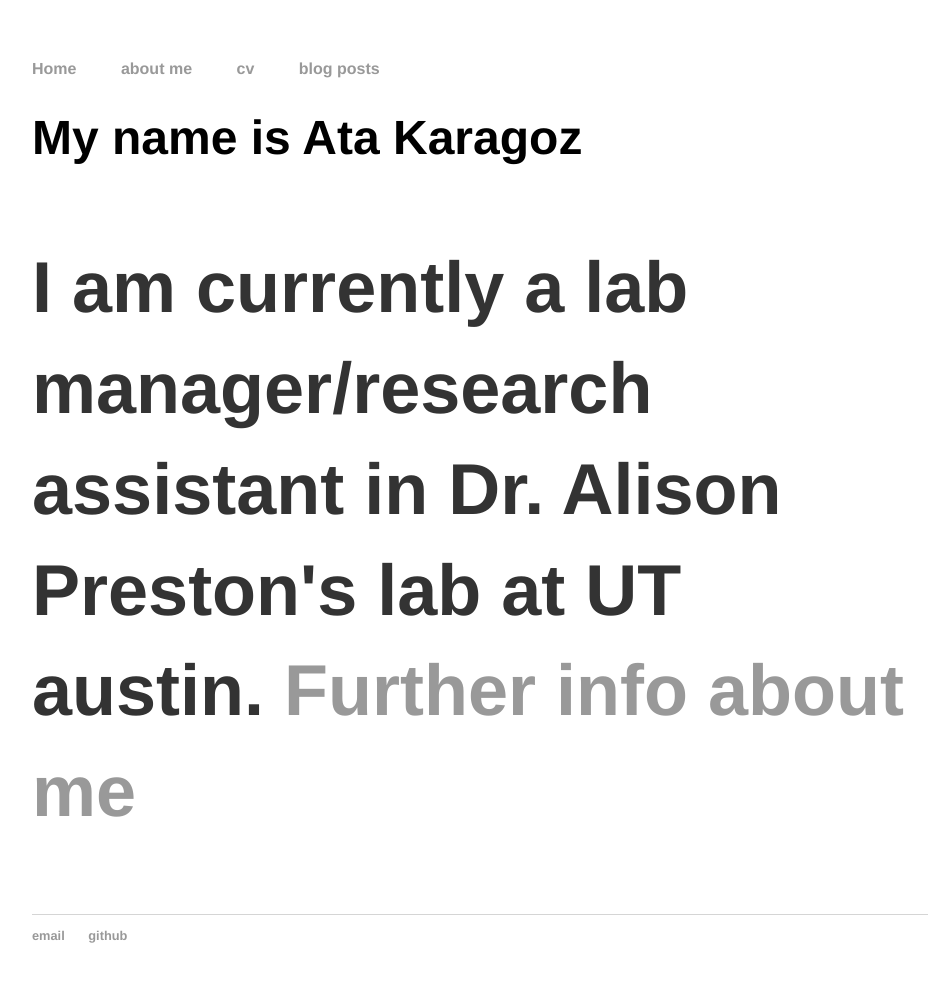
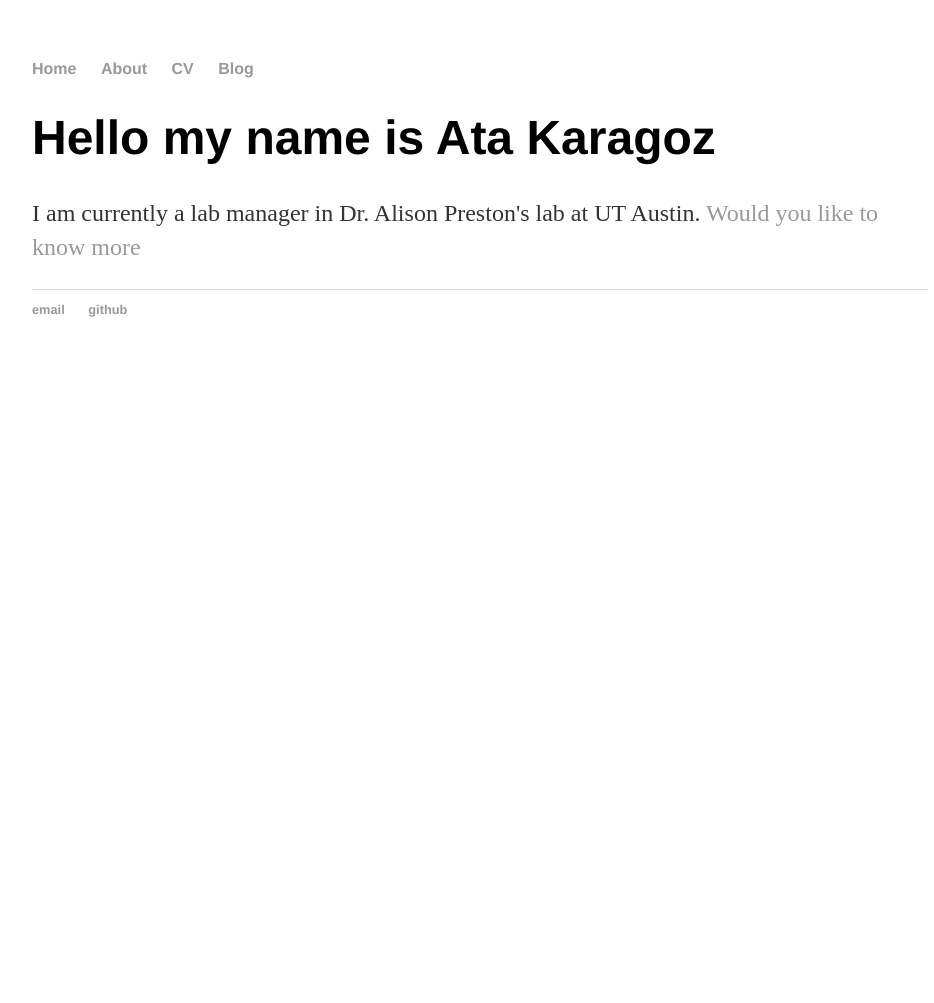
Before and after one commit to atakaragoz/atakaragoz.github.io, a Jekyll site: the page built from index.html, in a window 1280 px wide. Shown: the whole page, without its empty margins (160-1094 px from the left). Built offline with Jekyll 4.4.1, drawn with Linux system fonts in a browser that asks for light colours; after the commit the page ends 900 px from its top, so only the background shows below that.

Commit message:
Update index.html

```diff
--- a/index.html
+++ b/index.html
@@ -1,31 +1,8 @@
-<!DOCTYPE html>
-<html>
-  <head>
-    <title>Ata Karagoz</title>
-    <! -- link to main stylesheet -->
-    <link rel="stylesheet" type="text/css" href="/css/main.css">
-  </head>
-  <body>
-    <nav>
-    <ul>
-      <li><a href="/">Home</a><li>
-      <li><a href="/about">about me</a><li>
-      <li><a href="/cv">cv</a><li>
-      <li><a href="/blog">blog posts</a><li>
-    </ul>
-    </nav>
-    <div class="container">
-    <div class="blurb">
-      <h1>My name is Ata Karagoz</h>
-        <p>I am currently a lab manager/research assistant in Dr. Alison Preston's lab at UT austin.
-<a href="/about">Further info about me</a></p>
-    </div><!-- /.blurb -->
-    </div><!__ /.container -->
-    <footer>
-    <ul>
-      <li><a href="mailto:atabk@utexas.edu">email</a></li>
-      <li><a href="https://github.com/atakaragoz">github</a></li>
-    </ul>
-    </footer>
-  </body>
-</html>
+---
+layout: default
+title: Ata Karagoz
+---
+<div class="blurb">
+	<h1>Hello my name is Ata Karagoz</h1>
+	<p>I am currently a lab manager in Dr. Alison Preston's lab at UT Austin. <a href="/about">Would you like to know more<?/a></p>
+</div><!-- /.blurb -->
```
